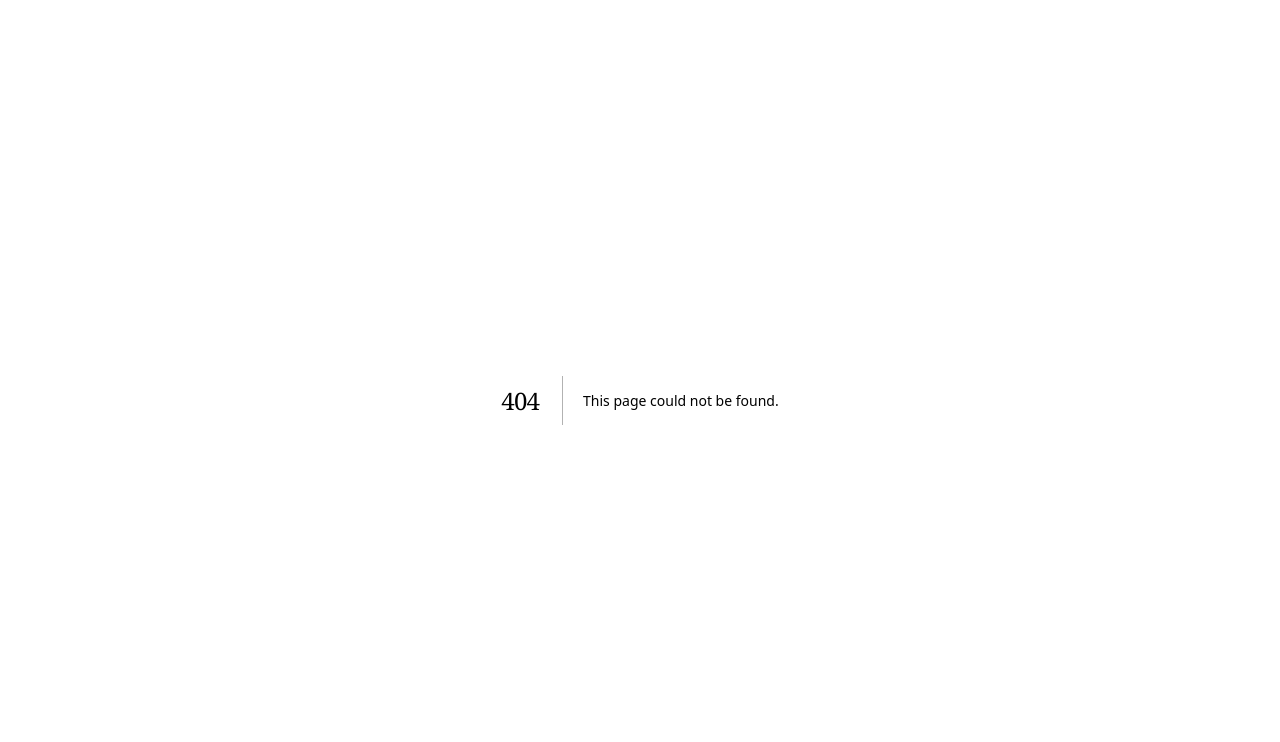
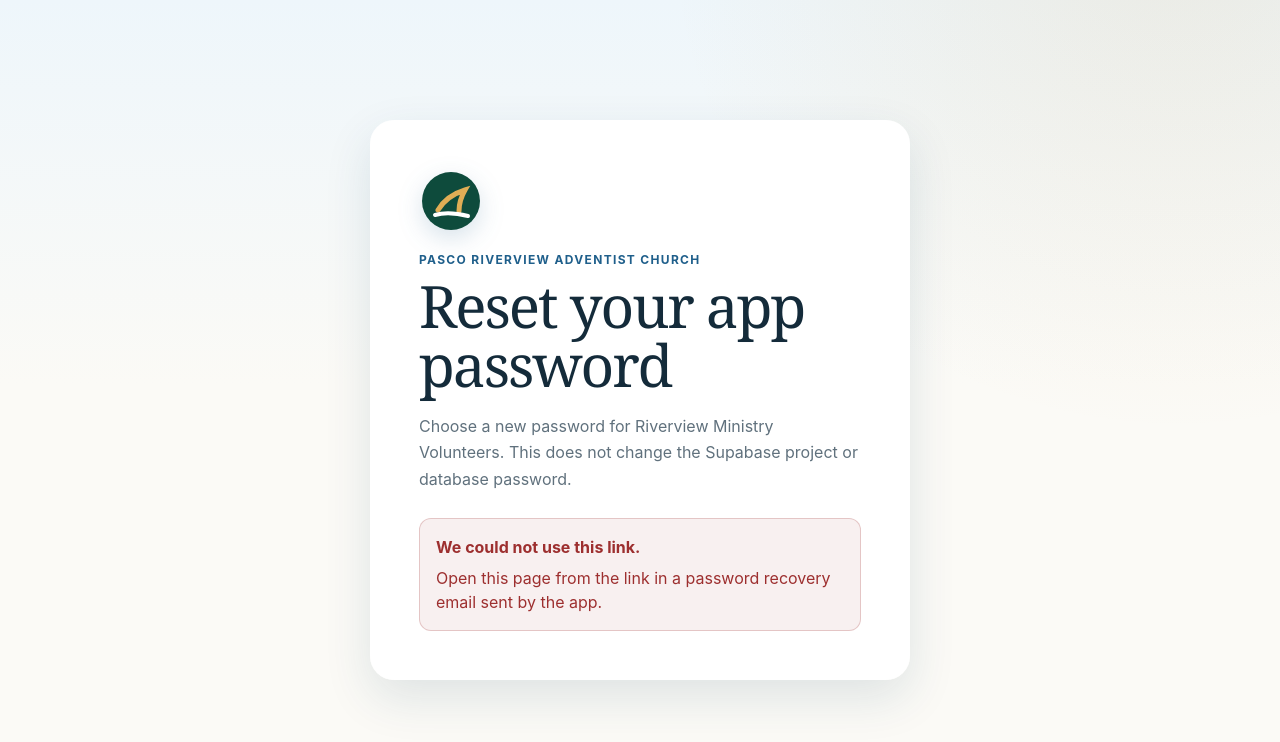
Before and after one commit to jaworf/worfindustries, a Next.js app: page /reset-password in a window 1280 px wide. Before the commit this address had no page. Shown: the top 742 px of the page. Built offline with nearby package versions, Linux system fonts and the light colour scheme; no server answers.

Commit message:
Add reliable password recovery

```diff
--- a/app/globals.css
+++ b/app/globals.css
@@ -43,6 +43,104 @@
 
 button {
   cursor: pointer;
+}
+
+.auth-shell {
+  display: grid;
+  min-height: 100vh;
+  place-items: center;
+  padding: 32px 20px;
+}
+
+.auth-card {
+  width: min(100%, 540px);
+  padding: clamp(28px, 6vw, 48px);
+  border: 1px solid rgb(255 255 255 / 0.82);
+  border-radius: 24px;
+  background: rgb(255 255 255 / 0.94);
+  box-shadow: var(--shadow);
+}
+
+.auth-mark {
+  width: 64px;
+  height: 64px;
+  margin-bottom: 18px;
+  filter: drop-shadow(0 8px 12px rgb(31 95 139 / 0.18));
+}
+
+.auth-card h1 {
+  margin-bottom: 18px;
+  font-size: clamp(2.35rem, 8vw, 3.65rem);
+  line-height: 1.02;
+}
+
+.auth-intro {
+  margin-bottom: 26px;
+  color: var(--muted);
+  font-size: 1rem;
+  line-height: 1.65;
+}
+
+.auth-form {
+  display: grid;
+  gap: 18px;
+}
+
+.auth-form label {
+  display: grid;
+  gap: 8px;
+  color: var(--forest-dark);
+  font-size: 0.88rem;
+  font-weight: 720;
+}
+
+.auth-form input {
+  min-height: 50px;
+  padding: 0 14px;
+  font-size: 1rem;
+}
+
+.auth-submit {
+  width: 100%;
+  min-height: 50px;
+  margin-top: 2px;
+  font-size: 0.95rem;
+}
+
+.auth-submit:disabled {
+  cursor: wait;
+  opacity: 0.68;
+}
+
+.auth-status {
+  display: grid;
+  gap: 7px;
+  padding: 16px;
+  border: 1px solid var(--line);
+  border-radius: 12px;
+  color: var(--forest-dark);
+  background: var(--forest-soft);
+  line-height: 1.5;
+}
+
+.auth-status.error,
+.auth-validation {
+  color: var(--danger);
+}
+
+.auth-status.error {
+  border-color: rgb(157 47 47 / 0.22);
+  background: rgb(157 47 47 / 0.07);
+}
+
+.auth-status.success {
+  border-color: rgb(31 95 139 / 0.25);
+}
+
+.auth-validation {
+  margin: -4px 0 0;
+  font-size: 0.9rem;
+  line-height: 1.45;
 }
 
 .directory-shell {
--- /dev/null
+++ b/app/reset-password/page.tsx
@@ -0,0 +1,18 @@
+import type { Metadata } from "next";
+import { PasswordReset } from "./password-reset-client";
+
+export const dynamic = "force-dynamic";
+
+export const metadata: Metadata = {
+  title: "Reset Password | Riverview Ministry Volunteers",
+  description: "Choose a new password for the Riverview Ministry Volunteers app.",
+};
+
+export default function ResetPasswordPage() {
+  return (
+    <PasswordReset
+      projectUrl={process.env.SUPABASE_URL}
+      publishableKey={process.env.SUPABASE_PUBLISHABLE_KEY}
+    />
+  );
+}
--- /dev/null
+++ b/app/reset-password/password-reset-client.tsx
@@ -0,0 +1,183 @@
+"use client";
+
+import { FormEvent, useEffect, useState } from "react";
+
+type ResetState = "loading" | "ready" | "saving" | "complete" | "error";
+
+type PasswordResetProps = {
+  projectUrl?: string;
+  publishableKey?: string;
+};
+
+function linkErrorMessage(errorCode: string | null, description: string | null) {
+  if (errorCode === "otp_expired") {
+    return (
+      "This recovery link is invalid or has expired. Return to the app, request " +
+      "a new email, and use the link in the newest message."
+    );
+  }
+
+  return (
+    description ??
+    "This recovery link is not valid. Return to the app and request a new email."
+  );
+}
+
+export function PasswordReset({ projectUrl, publishableKey }: PasswordResetProps) {
+  const [state, setState] = useState<ResetState>("loading");
+  const [accessToken, setAccessToken] = useState("");
+  const [password, setPassword] = useState("");
+  const [confirmation, setConfirmation] = useState("");
+  const [message, setMessage] = useState("");
+
+  useEffect(() => {
+    const parameters = new URLSearchParams(window.location.hash.replace(/^#/, ""));
+    const errorCode = parameters.get("error_code");
+    const error = parameters.get("error");
+
+    if (error || errorCode) {
+      setMessage(linkErrorMessage(errorCode, parameters.get("error_description")));
+      setState("error");
+      return;
+    }
+
+    const token = parameters.get("access_token");
+    if (parameters.get("type") !== "recovery" || !token) {
+      setMessage(
+        "Open this page from the link in a password recovery email sent by the app.",
+      );
+      setState("error");
+      return;
+    }
+
+    setAccessToken(token);
+    setState("ready");
+  }, []);
+
+  async function updatePassword(event: FormEvent<HTMLFormElement>) {
+    event.preventDefault();
+    setMessage("");
+
+    if (password.length < 8) {
+      setMessage("Choose a password with at least 8 characters.");
+      return;
+    }
+    if (password !== confirmation) {
+      setMessage("The two passwords do not match.");
+      return;
+    }
+    if (!projectUrl || !publishableKey) {
+      setMessage("Password recovery is not configured. Please contact the app administrator.");
+      setState("error");
+      return;
+    }
+
+    setState("saving");
+    try {
+      const response = await fetch(
+        `${projectUrl.replace(/\/$/, "")}/auth/v1/user`,
+        {
+          method: "PUT",
+          headers: {
+            Accept: "application/json",
+            apikey: publishableKey,
+            Authorization: `Bearer ${accessToken}`,
+            "Content-Type": "application/json",
+          },
+          body: JSON.stringify({ password }),
+        },
+      );
+
+      if (!response.ok) {
+        const details = (await response.json().catch(() => null)) as
+          | { message?: string; error_description?: string }
+          | null;
+        throw new Error(
+          details?.message ??
+            details?.error_description ??
+            "Supabase could not update the password.",
+        );
+      }
+
+      window.history.replaceState(null, "", "/reset-password");
+      setAccessToken("");
+      setPassword("");
+      setConfirmation("");
+      setState("complete");
+    } catch (error) {
+      setMessage(
+        error instanceof Error
+          ? error.message
+          : "Supabase could not update the password.",
+      );
+      setState("ready");
+    }
+  }
+
+  return (
+    <main className="auth-shell">
+      <section className="auth-card" aria-live="polite">
+        <img className="auth-mark" src="/favicon.svg" alt="" />
+        <p className="eyebrow">Pasco Riverview Adventist Church</p>
+        <h1>Reset your app password</h1>
+        <p className="auth-intro">
+          Choose a new password for Riverview Ministry Volunteers. This does not
+          change the Supabase project or database password.
+        </p>
+
+        {state === "loading" && <p className="auth-status">Checking recovery link…</p>}
+
+        {state === "error" && (
+          <div className="auth-status error" role="alert">
+            <strong>We could not use this link.</strong>
+            <span>{message}</span>
+          </div>
+        )}
+
+        {(state === "ready" || state === "saving") && (
+          <form className="auth-form" onSubmit={updatePassword}>
+            <label>
+              New password
+              <input
+                type="password"
+                autoComplete="new-password"
+                minLength={8}
+                value={password}
+                onChange={(event) => setPassword(event.target.value)}
+                disabled={state === "saving"}
+                required
+              />
+            </label>
+            <label>
+              Confirm new password
+              <input
+                type="password"
+                autoComplete="new-password"
+                minLength={8}
+                value={confirmation}
+                onChange={(event) => setConfirmation(event.target.value)}
+                disabled={state === "saving"}
+                required
+              />
+            </label>
+            {message && (
+              <p className="auth-validation" role="alert">
+                {message}
+              </p>
+            )}
+            <button className="button primary auth-submit" disabled={state === "saving"}>
+              {state === "saving" ? "Updating password…" : "Update Password"}
+            </button>
+          </form>
+        )}
+
+        {state === "complete" && (
+          <div className="auth-status success">
+            <strong>Password updated.</strong>
+            <span>You can close this page and sign in to Riverview Ministry Volunteers.</span>
+          </div>
+        )}
+      </section>
+    </main>
+  );
+}
```
Also changed, not shown: 5 other files (tests, documents, lock files or other folders).
